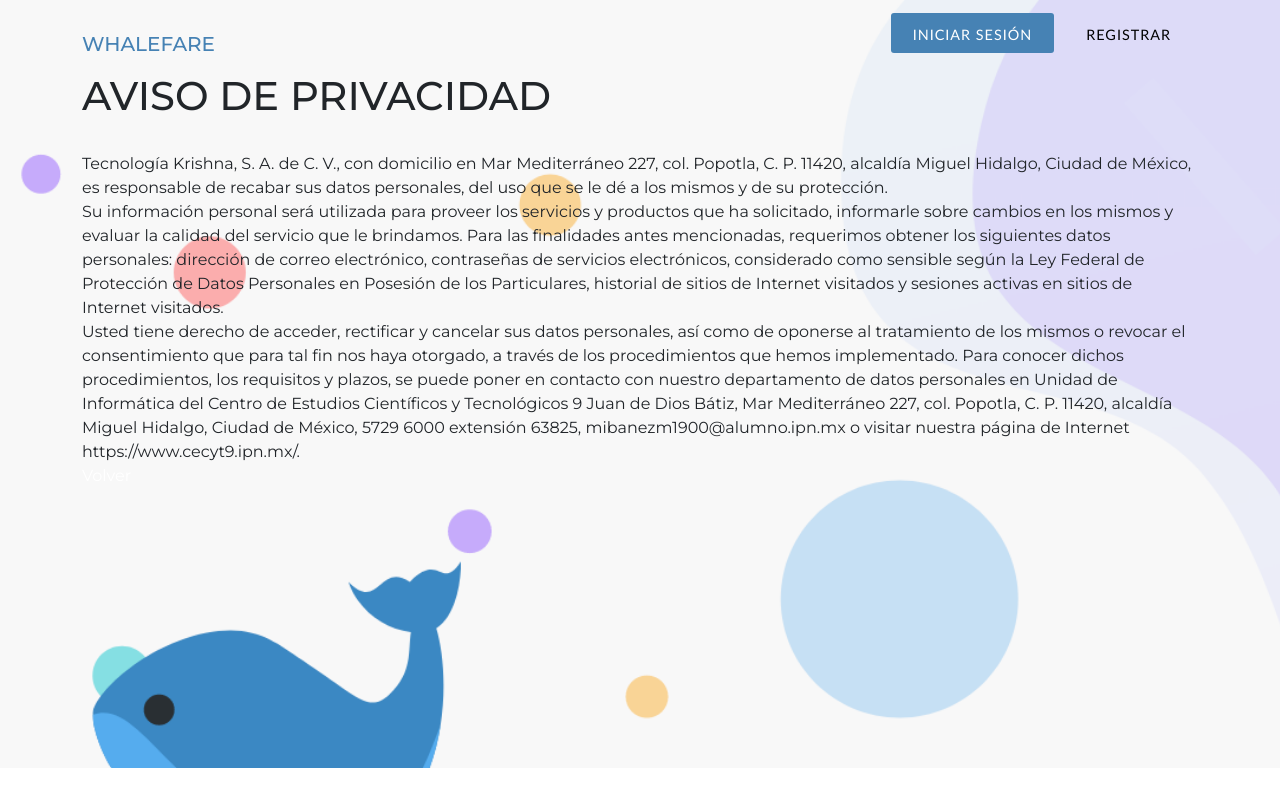
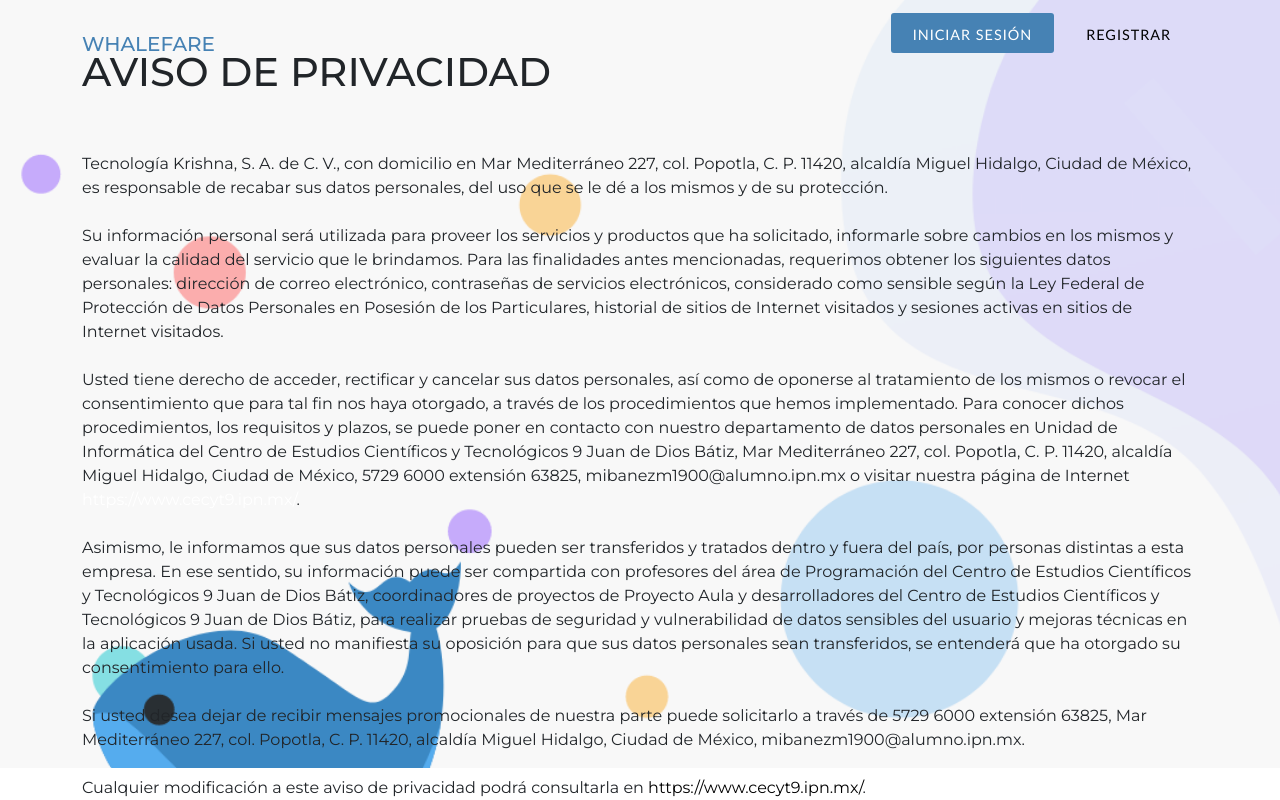
Before and after one commit to Carapiaowo/WhalefareClient, a React (Create React App) app: page /politicas in a window 1280 px wide. Shown: the top 800 px of the page. Built offline with nearby package versions, Linux system fonts and the light colour scheme; no server answers.

Commit message:
Password popover

```diff
--- a/src/Home.js
+++ b/src/Home.js
@@ -244,7 +244,7 @@ class Home extends Component {
 
     generatePassword = () => {
         const pwd = generator.generate({
-            length: 8,
+            length: 12,
             lowercase: true,
             uppercase: true,
             numbers: true,
@@ -436,6 +436,7 @@ class Home extends Component {
                                             </PopoverBody>
                                         </Popover>
                                     </div>
+                                    <div className="input-group">
                                         <input className="form-control" type="text" name="Password" id="Password" onChange={this.handleForm} value={form ? form.Password : ''} disabled={false} />
                                         <span
                                             className="input-group-text"
@@ -445,6 +446,7 @@ class Home extends Component {
                                                 aria-hidden="true">
                                             </i>
                                         </span>
+                                    </div>
                                     <div id="p1"></div>
                                     <br />
                                     <label htmlFor="nombre">Sitio web</label>
--- a/src/Politicas.js
+++ b/src/Politicas.js
@@ -4,35 +4,51 @@ import { NavLink } from 'react-router-dom';
 function Politicas() {
 
     return (
-        <div className="container">
-            <br />
-            <h1 className='md-3 pt-5'>AVISO DE PRIVACIDAD</h1>
-            <br />
-            Tecnología Krishna, S. A. de C. V., con domicilio en Mar Mediterráneo 227, col. Popotla, C. P. 11420, alcaldía
-            Miguel
-            Hidalgo, Ciudad de México, es responsable de recabar sus datos personales, del uso que se le dé a los mismos y de su
-            protección.
-            <br />
+        <div class="container">
+            <h1 class="md-3 pt-5">AVISO DE PRIVACIDAD</h1>
+            <br /><br />
+            Tecnología Krishna, S. A. de C. V., con domicilio en Mar Mediterráneo 227, col. Popotla, C. P. 11420,
+            alcaldía Miguel Hidalgo, Ciudad de México, es responsable de recabar sus datos personales, del uso que se le dé a
+            los mismos y de su protección.
+            <br /><br />
             Su información personal será utilizada para proveer los servicios y productos que ha solicitado, informarle sobre
             cambios en los mismos y evaluar la calidad del servicio que le brindamos. Para las finalidades antes mencionadas,
             requerimos obtener los siguientes datos personales: dirección de correo electrónico, contraseñas de servicios
             electrónicos, considerado como sensible según la Ley Federal de Protección de Datos Personales en Posesión de los
             Particulares, historial de sitios de Internet visitados y sesiones activas en sitios de Internet visitados.
-            <br />
+            <br /><br />
             Usted tiene derecho de acceder, rectificar y cancelar sus datos personales, así como de oponerse al tratamiento de
-            los
-            mismos o revocar el consentimiento que para tal fin nos haya otorgado, a través de los procedimientos que hemos
+            los mismos o revocar el consentimiento que para tal fin nos haya otorgado, a través de los procedimientos que hemos
             implementado. Para conocer dichos procedimientos, los requisitos y plazos, se puede poner en contacto con nuestro
             departamento de datos personales en Unidad de Informática del Centro de Estudios Científicos y Tecnológicos 9 Juan
-            de
-            Dios Bátiz, Mar Mediterráneo 227, col. Popotla, C. P. 11420, alcaldía Miguel Hidalgo, Ciudad de México, 5729 6000
-            extensión 63825, mibanezm1900@alumno.ipn.mx o visitar nuestra página de Internet https://www.cecyt9.ipn.mx/.
-            <br />
-
-            <NavLink to="/">
+            de Dios Bátiz, Mar Mediterráneo 227, col. Popotla, C. P. 11420, alcaldía Miguel Hidalgo, Ciudad de México, 5729 6000
+            extensión 63825, mibanezm1900@alumno.ipn.mx o visitar nuestra página de Internet <a
+                href="https://www.cecyt9.ipn.mx/" class="href">https://www.cecyt9.ipn.mx/</a>.
+            <br /><br />
+            Asimismo, le informamos que sus datos personales pueden ser transferidos y tratados dentro y fuera del país, por
+            personas distintas a esta empresa. En ese sentido, su información puede ser compartida con profesores del área de
+            Programación del Centro de Estudios Científicos y Tecnológicos 9 Juan de Dios Bátiz, coordinadores de proyectos de
+            Proyecto Aula y desarrolladores del Centro de Estudios Científicos y Tecnológicos 9 Juan de Dios Bátiz, para
+            realizar pruebas de seguridad y vulnerabilidad de datos sensibles del usuario y mejoras técnicas en la aplicación
+            usada. Si usted no manifiesta su oposición para que sus datos personales sean transferidos, se entenderá que ha
+            otorgado su consentimiento para ello.
+            <br /><br />
+            Si usted desea dejar de recibir mensajes promocionales de nuestra parte puede solicitarlo a través de 5729 6000
+            extensión 63825, Mar Mediterráneo 227, col. Popotla, C. P. 11420, alcaldía Miguel Hidalgo, Ciudad de México,
+            mibanezm1900@alumno.ipn.mx.
+            <br /><br />
+            Cualquier modificación a este aviso de privacidad podrá consultarla en
+            <a href="https://www.cecyt9.ipn.mx/" style={{ textDecoration: 'none', color: 'black' }}className="href">  https://www.cecyt9.ipn.mx/</a>.
+            <br /><br />
+            <p style={{ textAlign: 'right' }}>Fecha de última actualización: 31/8/2021.</p>
+            <br /><br />
+            <NavLink to="/" aria-current="page">
                 <p>Volver</p>
             </NavLink>
-        </div>
+            <a class="active" href="/">
+
+            </a>
+        </div >
 
     );
 
--- a/src/Signup.js
+++ b/src/Signup.js
@@ -15,7 +15,6 @@ function Signup() {
     const [modalType, setType] = useState("")
     const [modalOpen, setOpen] = useState(false);
     const [popOver, setPopOver] = useState(false)
-
     const addUser = () => {
         const newUser = {
             Password: Password,
@@ -39,11 +38,7 @@ function Signup() {
         } else {
             onShowAlert()
         }
-        console.log("passSafety -> ", safetyPass(Password))
-        /*
-
-                */
-    };
+    }
 
     const onShowAlert = () => {
         setOpen(true)
@@ -114,7 +109,11 @@ function Signup() {
                             }} />
                             <div id="p1"></div>
                         </Form.Group>
-
+                        <p>
+                            Al hacer clic en <i>Crear cuenta</i>, <br />aceptas nuestras
+                            <NavLink to="/terminos" style={{ color: 'blue' }}> condiciones </NavLink>
+                            y la <NavLink to="/politica" style={{ color: 'blue' }}>política de privacidad</NavLink>.
+                        </p>
                         <div className="d-grid gap-2">
                             <Button className='btnn' variant="primary" size="lg" onClick={addUser}>
                                 Crear cuenta
--- a/src/ValidationModal.js
+++ b/src/ValidationModal.js
@@ -56,6 +56,12 @@ function ValidationModal(props) {
                 Correcto
             </div>
         )
+    } else if (type === 'terms') {
+        return (
+            <div>
+                Para registrarte necesitas aceptar los términos y condiciones.
+            </div>
+        )
     } else if (type === 'wrong') {
         return (
             <div>
--- a/src/components/Navbarr.jsx
+++ b/src/components/Navbarr.jsx
@@ -46,7 +46,7 @@ function Navbarr() {
             <Navbar>
 
                 <Container>
-                    <h1 className='title'> <Navbar.Brand href="/" style={{ textDecoration: 'none', color: '	#4682B4' }}>WHALEFARE</Navbar.Brand></h1>
+                    <h1 className='title'> <Navbar.Brand to="/" style={{ textDecoration: 'none', color: '	#4682B4' }}>WHALEFARE</Navbar.Brand></h1>
                     <input type='checkbox' className='menu-btn' id='menu-btn' />
                     <label className='menu-icon' htmlFor='menu-btn'>
                         <span className='nav-icon'></span>
--- a/src/validation.js
+++ b/src/validation.js
@@ -130,6 +130,7 @@ const signupVal = (e) => {
     const password = e.Password
     const email = e.Email
     const user = e.User
+    const terms = e.Terms
     let expression = /^[-\w.%+]{3,64}@(?:[A-Z0-9-]{1,63}\.){1,125}[A-Z]{2,63}$/i;
     let mediumPassword = new RegExp('(?=.*[A-Z])(?=.*[0-9]).{6}');
     let emailRegex = new RegExp(expression);
@@ -142,6 +143,8 @@ const signupVal = (e) => {
         return ('email');
     } else if (!user) {
         return ('user')
+    } else if (!terms) {
+        return ('terms')
     } else if (password.length < 5) {
         return ('password')
     } else if (email.length < 5) {
@@ -159,7 +162,7 @@ const signupVal = (e) => {
 }
 
 const safetyPass = (e) => {
-    let strongPassword = new RegExp('(?=.*[A-Z])(?=.*[@$!%*#?&.,:;]).{8}');
+    let strongPassword = new RegExp('(?=.*[A-Z])(?=.*[@$!%*#?&"<>.,:;]).{8}');
     let mediumPassword = new RegExp('(?=.*[A-Z])(?=.*[0-9]).{6}');
     let passwordSafety
     if (strongPassword.test(e)) {
```
Also changed, not shown: src/Terminos.js (+34 -0 lines), 11 other files (tests, documents, lock files or other folders). Lines whose indentation alone changed are shown as unchanged.
